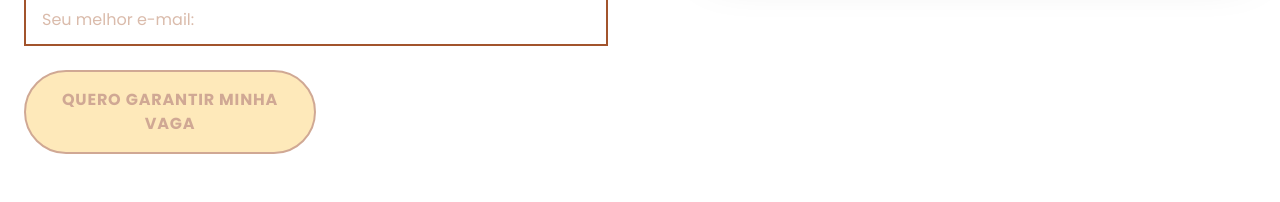
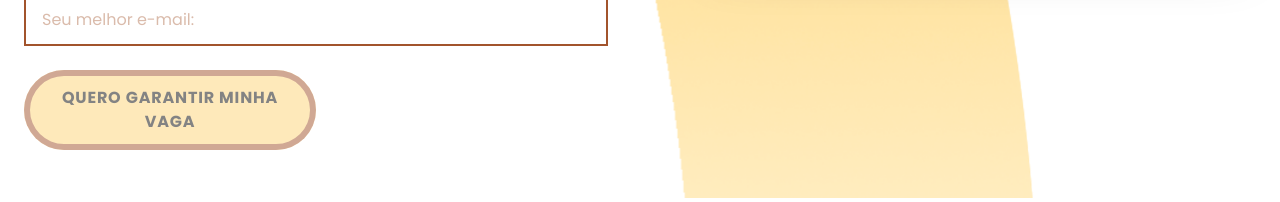
Before and after one commit to DouglasiOSDeveloper/melnamassa, a React (Vite) app: page / in a window 1280 px wide. Shown: the part 701-903 px from the top of the page. Built offline with nearby package versions, Linux system fonts and the light colour scheme.

Commit message:
final changes

```diff
--- a/src/App.tsx
+++ b/src/App.tsx
@@ -115,13 +115,16 @@ export default function App() {
   );
 
   return (
-    <div className="min-h-screen bg-white relative overflow-hidden">
+      <div className="min-h-screen bg-white relative overflow-hidden">
       {/* Arco de fundo */}
       <div
-        className="absolute left-0 top-0 bottom-0 w-2/3 bg-no-repeat bg-contain bg-left-top opacity-90 pointer-events-none"
+        className="pointer-events-none absolute inset-0 bg-no-repeat"
         style={{
           backgroundImage: `url(${arcoBg})`,
-          backgroundSize: 'auto 110%',
+          // aumenta um pouco a altura pra garantir que cubra topo e rodapé
+          backgroundSize: 'auto 120%',
+          // joga o arco mais pro meio da tela, como no layout de referência
+          backgroundPosition: '60% 0',
         }}
       />
 
--- a/src/components/LeadForm.tsx
+++ b/src/components/LeadForm.tsx
@@ -203,14 +203,14 @@ export function LeadForm({ onSubmit, isSubmitting }: LeadFormProps) {
         )}
       </div>
 
-      {/* Botão de envio */}
+       {/* Botão de envio */}
       <div className="flex justify-start">
         <button
           type="submit"
           id="submit-btn"
           disabled={!isFormValid() || isSubmitting}
-          className={`w-1/2 py-4 px-8 rounded-full border-2 border-[#a2542c]
-            bg-[#fed578] text-[#a2542c] uppercase tracking-wide
+          className={`w-1/2 py-4 px-8 rounded-full
+            bg-[#fed578] text-[#000000] uppercase tracking-wide
             transition-all duration-200
             ${
               isFormValid() && !isSubmitting
@@ -222,6 +222,8 @@ export function LeadForm({ onSubmit, isSubmitting }: LeadFormProps) {
             fontWeight: '700',
             fontSize: '1rem',
             letterSpacing: '0.05em',
+            // stroke interno mais grosso
+            boxShadow: 'inset 0 0 0 6px #a2542c',
           }}
         >
           {isSubmitting ? 'ENVIANDO...' : 'QUERO GARANTIR MINHA VAGA'}
```
